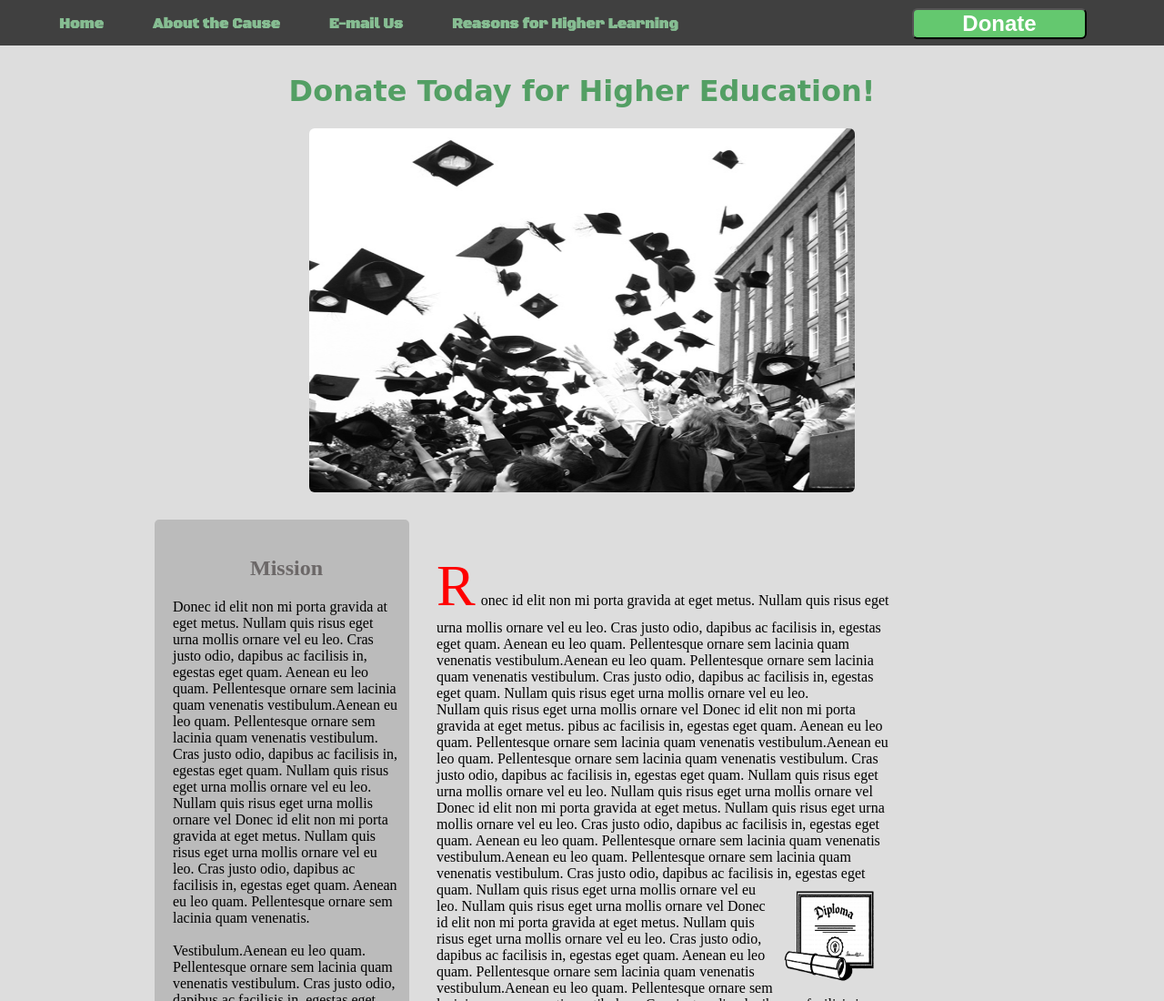
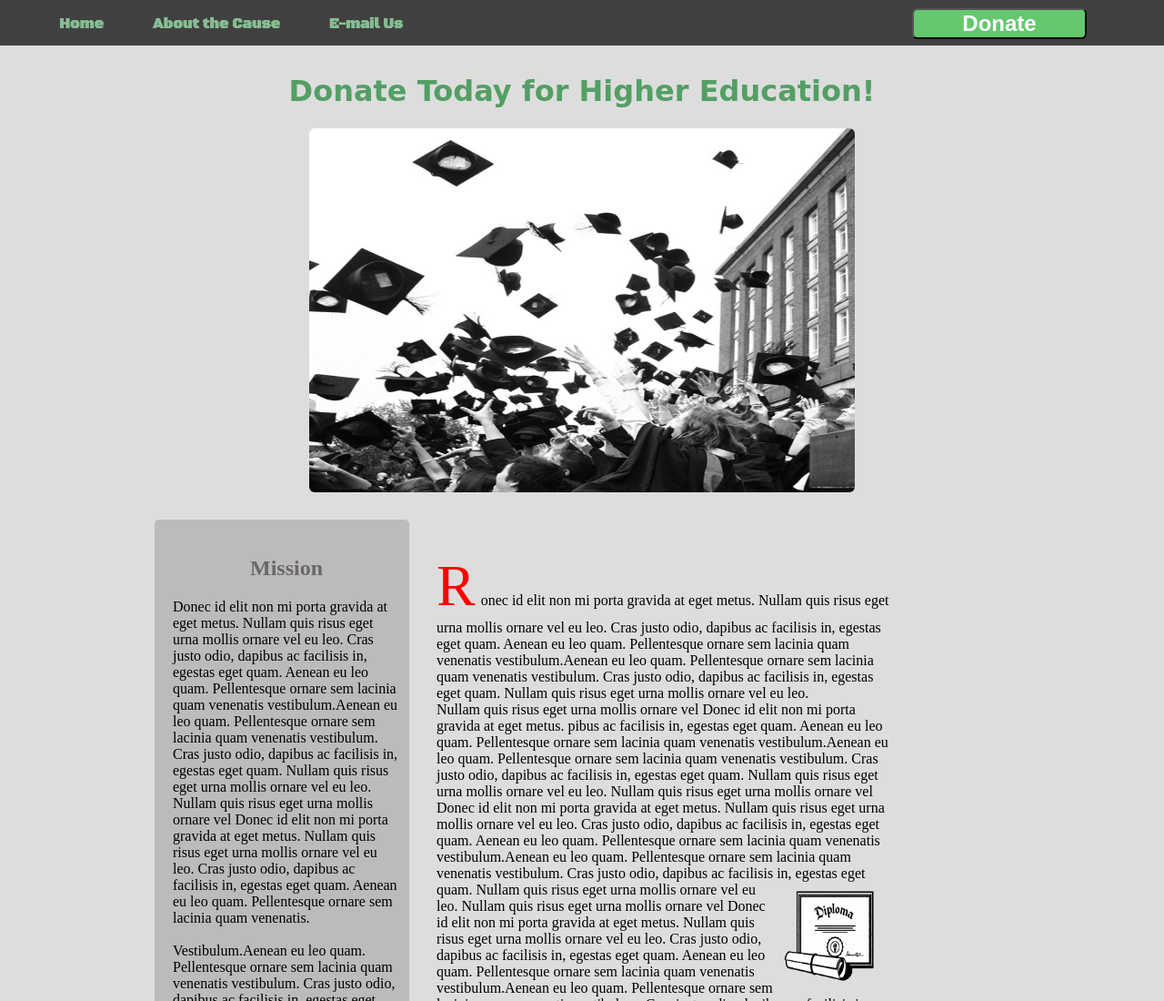
Before and after one commit to chriso627/causes_site, a plain HTML site: page index.html in a window 1280 px wide. Shown: the top 1100 px of the page at 91% size. Drawn offline with Linux system fonts and the light colour scheme; a web font is replaced by a local one.

Commit message:
deleted additional page

```diff
--- a/index.html
+++ b/index.html
@@ -12,7 +12,6 @@
 			<li><a href="#">Home</a></li>
 			<li><a href="page3.html">About the Cause</a></li>
 			<li><a href="mailto:chriso627@yahoo.com">E-mail Us</a></li>
-			<li><a href="facebook.html">Reasons for Higher Learning</a></li>
 		</ul>
 		<a href="page2.html"><button>Donate</button></a>
 	</div><!--nav-->
```
Also changed, not shown: page3.html (+1 -1 lines).
